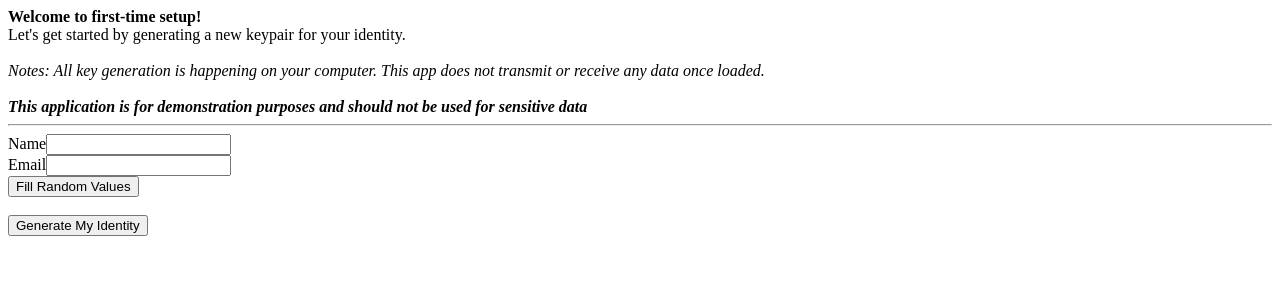
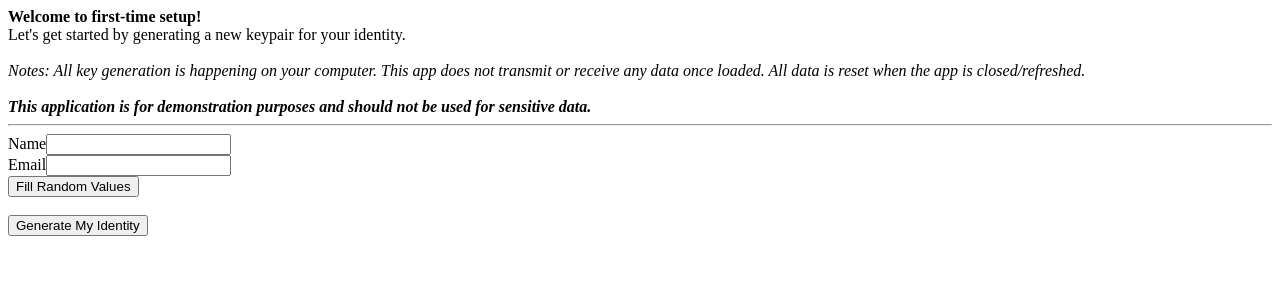
Before and after one commit to mwthink/crypto-demo, a React app: page / in a window 1280 px wide. Shown: the top 300 px of the page. Built offline with nearby package versions, Linux system fonts and the light colour scheme; the HTML template or start-up script is replaced by a standard one.

Commit message:
adjusted notices

```diff
--- a/src/App.tsx
+++ b/src/App.tsx
@@ -46,9 +46,9 @@ export class App extends React.Component<AppProps, AppState> {
         <div>
           <strong>Welcome to first-time setup!</strong><br/>
           Let's get started by generating a new keypair for your identity.<br/><br/>
-          <i>Notes: All key generation is happening on your computer. This app does not transmit or receive any data once loaded.</i>
+          <i>Notes: All key generation is happening on your computer. This app does not transmit or receive any data once loaded. All data is reset when the app is closed/refreshed.</i>
           <br/><br/>
-          <strong><i>This application is for demonstration purposes and should not be used for sensitive data</i></strong>
+          <strong><i>This application is for demonstration purposes and should not be used for sensitive data.</i></strong>
           <hr/>
           <KeyWizard onPrivateKey={private_key => {
             return openpgp.readKey({
--- a/src/browser.tsx
+++ b/src/browser.tsx
@@ -13,5 +13,10 @@ root.render(
     <Row>
       <Col><App/></Col>
     </Row>
+    <Row>
+      <Col style={{textAlign: 'right'}}>
+        <a href="https://github.com/mwthink/crypto-demo"><sub>View on GitHub</sub></a>
+      </Col>
+    </Row>
   </Container>
 )
```
